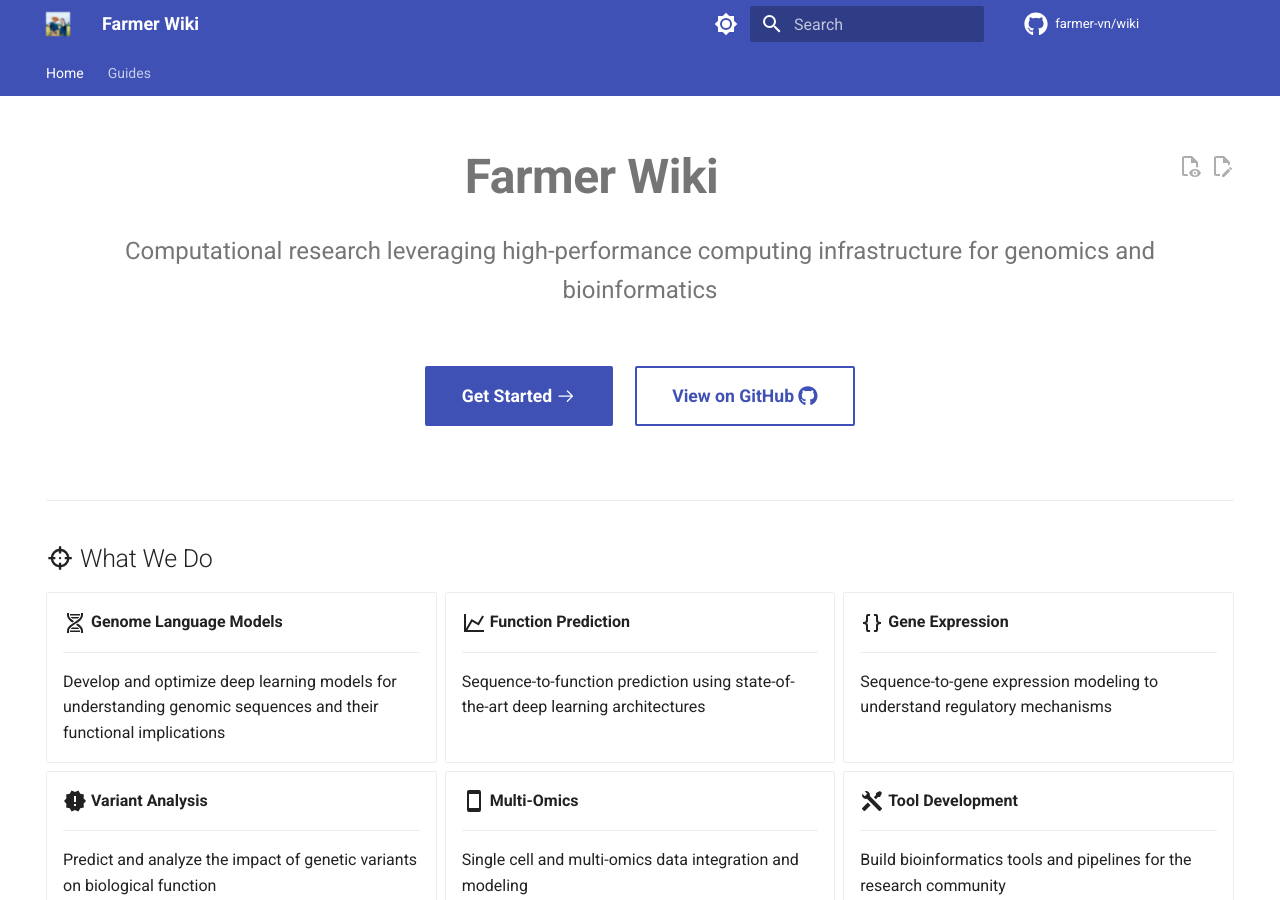
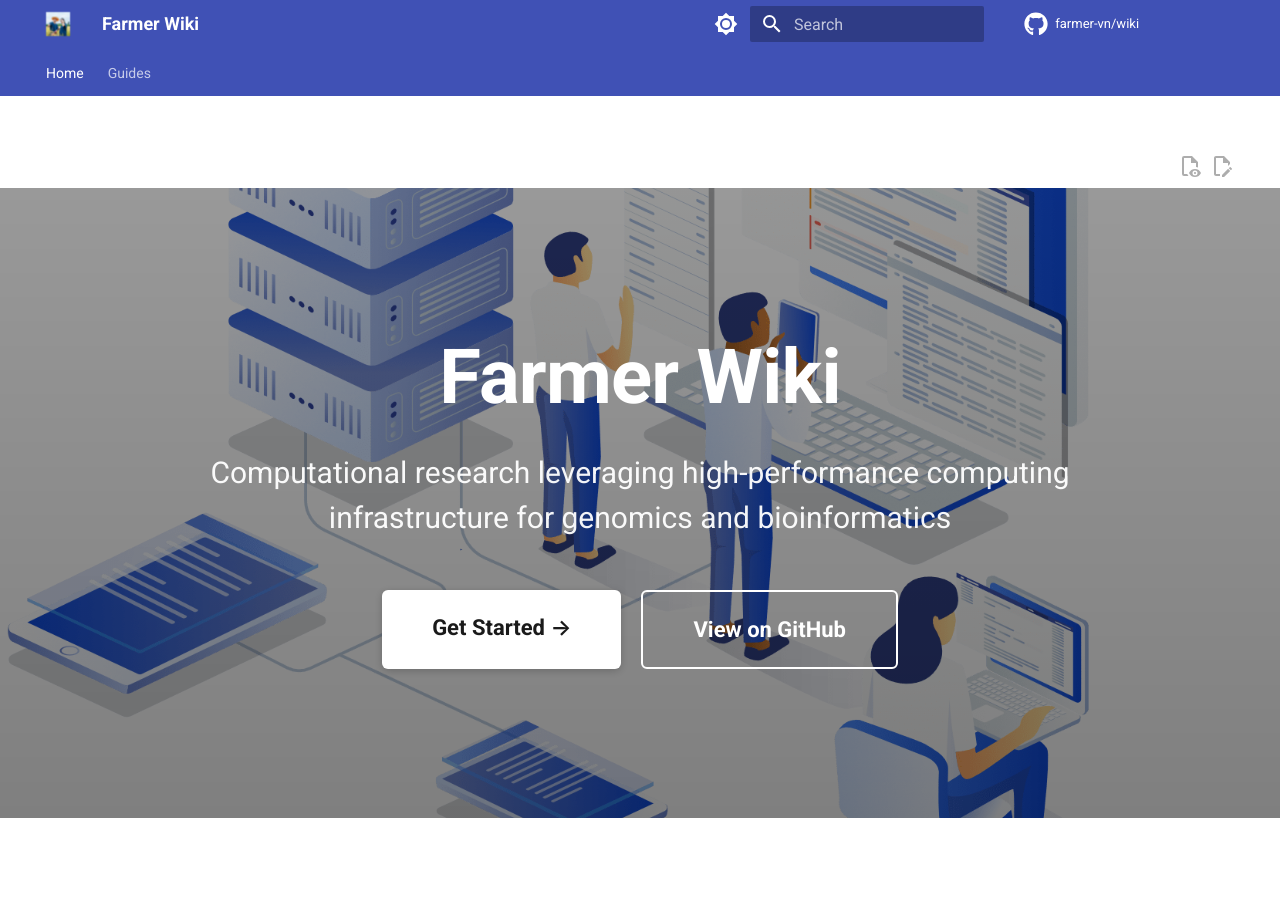
Before and after one commit to farmer-vn/wiki, an MkDocs documentation site: the page built from docs/index.md, in a window 1280 px wide and 900 px high. Built offline with MkDocs 1.6.1 and Material for MkDocs 9.7.7, drawn with Linux system fonts in a browser that asks for light colours; comment, search, counter and statistics services are not loaded; part of the change alters nothing that is shown.

Commit message:
add hero background

```diff
--- a/docs/index.md
+++ b/docs/index.md
@@ -5,41 +5,166 @@ hide:
 ---
 
 <style>
-.md-typeset h1 {
+.md-content {
+  padding: 0 !important;
+}
+
+/* Hero Banner Styling - Material Design Style */
+.hero-banner {
+  position: relative;
+  width: 100vw;
+  margin-left: calc(-50vw + 50%);
+  min-height: 70vh;
+  background-image: url('figures/hero-background.png');
+  background-size: cover;
+  background-position: center center;
+  background-repeat: no-repeat;
+  display: flex;
+  align-items: center;
+  justify-content: center;
+  padding: 6rem 2rem;
+  overflow: hidden;
+}
+
+.hero-banner::before {
+  content: '';
+  position: absolute;
+  top: 0;
+  left: 0;
+  right: 0;
+  bottom: 0;
+  background: linear-gradient(to bottom, rgba(0, 0, 0, 0.4), rgba(0, 0, 0, 0.5));
+}
+
+.hero-content {
+  position: relative;
+  z-index: 1;
   text-align: center;
-  font-size: 3em;
+  color: white;
+  max-width: 52rem;
+}
+
+.hero-content h1 {
+  font-size: 3.8rem;
   font-weight: 700;
-  margin-bottom: 0.5em;
+  margin-bottom: 1.5rem;
+  line-height: 1.1;
+  color: white !important;
+  letter-spacing: -0.01em;
 }
-.md-typeset .hero-subtitle {
+
+.hero-content p {
+  font-size: 1.5rem;
+  margin-bottom: 2.5rem;
+  opacity: 0.95;
+  line-height: 1.5;
+  color: white;
+}
+.hero-buttons {
+  display: flex;
+  gap: 1rem;
+  justify-content: center;
+  flex-wrap: wrap;
+}
+.hero-buttons a {
+  display: inline-block;
+  padding: 0.9rem 2.2rem;
+  font-size: 1.1rem;
+  font-weight: 600;
+  text-decoration: none;
+  border-radius: 0.3rem;
+  transition: all 0.2s;
+}
+.hero-buttons .button-primary {
+  background-color: white;
+  color: var(--md-primary-fg-color);
+}
+.hero-buttons .button-primary:hover {
+  transform: translateY(-2px);
+  box-shadow: 0 4px 12px rgba(0,0,0,0.3);
+}
+.hero-buttons .button-secondary {
+  border: 2px solid white;
+  color: white;
+  background: transparent;
+}
+.hero-buttons .button-secondary:hover {
+  background: rgba(255,255,255,0.1);
+}
+.md-typeset h2 {
   text-align: center;
-  font-size: 1.5em;
-  color: var(--md-default-fg-color--light);
-  margin-bottom: 2em;
+  font-size: 2.2rem;
+  margin-bottom: 3rem;
+  opacity: 0.95;
+  line-height: 1.6;
+  color: white;
 }
-.md-typeset .hero-buttons {
+
+.hero-buttons {
+  display: flex;
+  gap: 1rem;
+  justify-content: center;
+  flex-wrap: wrap;
+}
+
+.hero-buttons a {
+  display: inline-block;
+  padding: 1rem 2.5rem;
+  font-size: 1.1rem;
+  font-weight: 600;
+  text-decoration: none;
+  border-radius: 0.3rem;
+  transition: all 0.2s ease;
+}
+
+.hero-buttons .button-primary {
+  background-color: white;
+  color: #1a1a1a;
+  box-shadow: 0 2px 8px rgba(0,0,0,0.2);
+}
+
+.hero-buttons .button-primary:hover {
+  transform: translateY(-2px);
+  box-shadow: 0 4px 16px rgba(0,0,0,0.3);
+}
+
+.hero-buttons .button-secondary {
+  border: 2px solid white;
+  color: white;
+  background: transparent;
+}
+
+.hero-buttons .button-secondary:hover {
+  background: rgba(255,255,255,0.15);
+  transform: translateY(-2px);
+}
+
+.md-typeset h2 {
   text-align: center;
-  margin: 2em 0 4em 0;
+  font-size: 2.2rem;
+  font-weight: 700;
+  margin: 3rem 0 2rem;
 }
-.md-typeset .hero-buttons .md-button {
-  margin: 0.5em;
-  font-size: 1.1em;
-  padding: 0.8em 2em;
+
+.content-wrapper {
+  max-width: 60rem;
+  margin: 0 auto;
+  padding: 2rem 1rem;
 }
 </style>
 
-# Farmer Wiki
-
-<p class="hero-subtitle">
-  Computational research leveraging high-performance computing infrastructure for genomics and bioinformatics
-</p>
-
-<div class="hero-buttons" markdown>
-  [Get Started :octicons-arrow-right-24:](guides/saga.md){ .md-button .md-button--primary }
-  [View on GitHub :fontawesome-brands-github:](https://github.com/farmer-vn){ .md-button }
+<div class="hero-banner">
+  <div class="hero-content">
+    <h1>Farmer Wiki</h1>
+    <p>Computational research leveraging high-performance computing infrastructure for genomics and bioinformatics</p>
+    <div class="hero-buttons">
+      <a href="guides/saga/" class="button-primary">Get Started →</a>
+      <a href="https://github.com/farmer-vn" class="button-secondary">View on GitHub</a>
+    </div>
+  </div>
 </div>
 
----
+<div class="content-wrapper" markdown>
 
 ## :material-target: What We Do
 
@@ -194,3 +319,5 @@ hide:
 <p style="text-align: center; color: var(--md-default-fg-color--light); margin-top: 3em;">
   <small>Last updated: {{ git_revision_date_localized }}</small>
 </p>
+
+</div>
```
Also changed, not shown: docs/figures/hero-background.png (added), docs/figures/hero-landscape.jpg (added).
